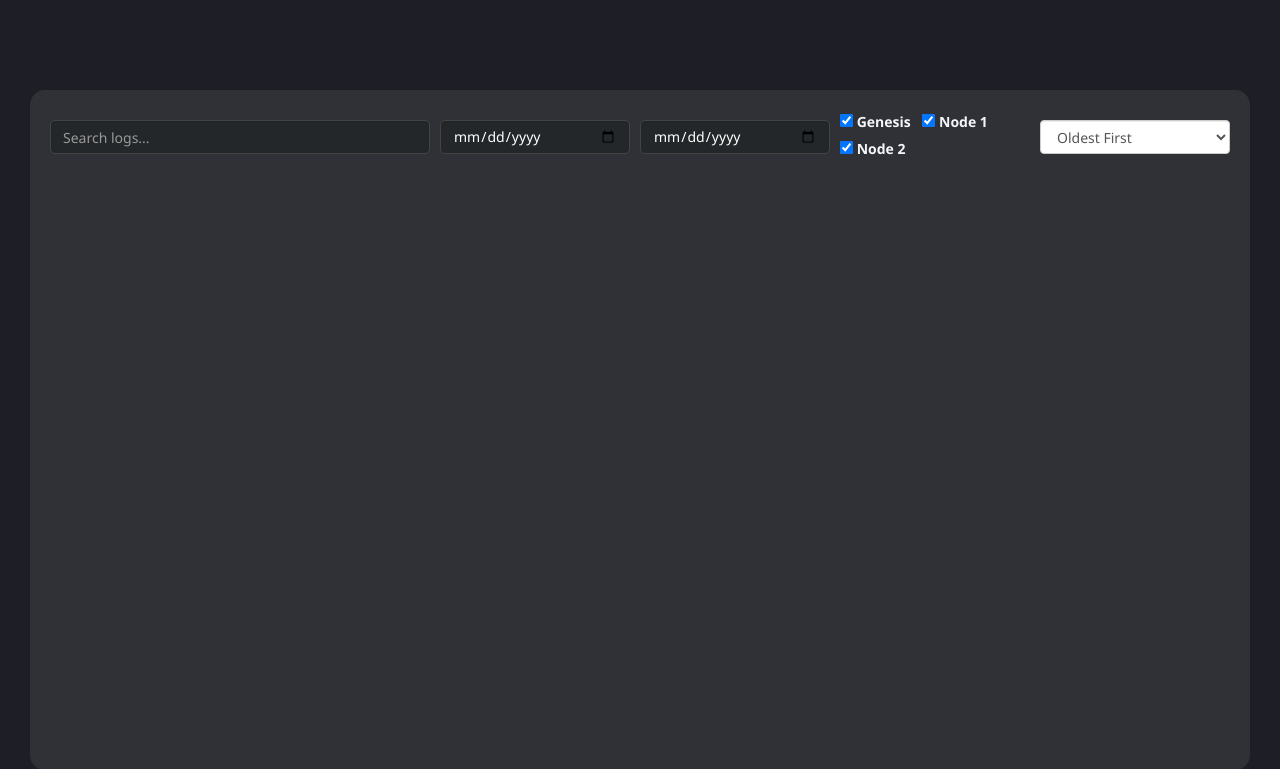
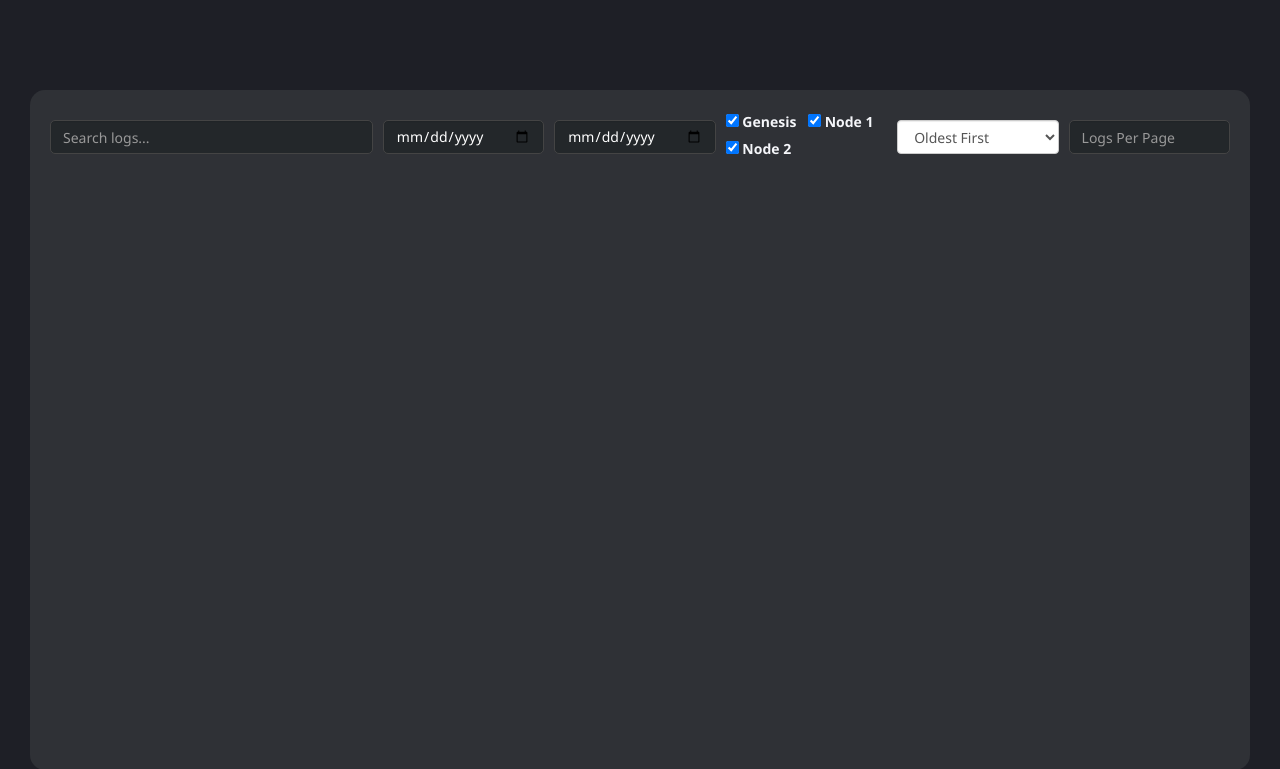
Before and after one commit to SamJones56/LogChainSource, a Python web app: template flask/templates/index.html in a window 1280 px wide. Shown: the part 112-881 px from the top of the page. Run offline with Jinja, Linux system fonts and the light colour scheme; the template is opened without the code that fills it, so the values that code supplies are empty; some libraries are stand-ins or nearby versions.

Commit message:
URL now appended with search data

```diff
--- a/app/genesisInit.py
+++ b/app/genesisInit.py
@@ -70,7 +70,7 @@ def genChain():
      subStream(chainName, streamName)
 
      # Get password
-     password = getPassword(bcolors.WARNING + "Enter Password for File Encryption: " + bcolors.ENDC, False)
+     password = getPassword(bcolors.WARNING + "Enter Password for Encryption: " + bcolors.ENDC, False)
 
      # Generate key files
      print(bcolors.OKCYAN + "Generating Restricted Files" + streamName + bcolors.ENDC)
--- a/flask/templates/index.html
+++ b/flask/templates/index.html
@@ -31,15 +31,15 @@
         <div class="col-sm-12">
           <div class="log-pane-wrapper">
             <!-- Filter area -->
-            <div class="log-pane-filters" style="display:flex; gap:10px; align-items:center;">
+            <form method="get" class="log-pane-filters" style="display:flex; gap:10px; align-items:center;">
               <div style="flex:2;">
-                <input type="text" id="searchBar" class="form-control" placeholder="Search logs...">
+                <input type="text" id="searchBar" name="searchBar" class="form-control" placeholder="Search logs..." value="{{ searchBar }}" onchange="this.form.submit()">
               </div>
               <div style="flex:1;">
-                <input type="date" id="dateFrom" class="form-control" placeholder="From date">
+                <input type="date" id="dateFrom" name="dateFrom" class="form-control" placeholder="From date" value="{{ dateFrom }}" onchange="this.form.submit()">
               </div>
               <div style="flex:1;">
-                <input type="date" id="dateTo" class="form-control" placeholder="To date">
+                <input type="date" id="dateTo" name="dateTo" class="form-control" placeholder="To date" value="{{ dateTo }}" onchange="this.form.submit()">
               </div>
               <div style="flex:1;" id="filterNodeContainer">
                 <label style="margin-right: 8px;"><input type="checkbox" class="nodeCheckbox" value="genesis" checked> Genesis</label>
@@ -52,7 +52,10 @@
                   <option value="oldest" selected>Oldest First</option>
                 </select>
               </div>
-            </div>
+              <div style="flex:1;">
+                <input type="number" id="per_page" name="per_page" class="form-control" placeholder="Logs Per Page" min="1" value="{{ per_page }}"  onchange="this.form.submit()">
+              </div>
+            </form>
             <!-- Feed area -->
             <div class="log-pane-feed">
               {% for log in logs %}
```
Also changed, not shown: flask/app.py (+22 -3 lines).
